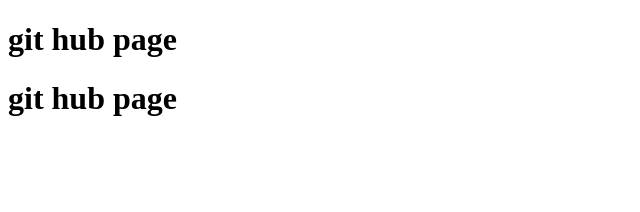
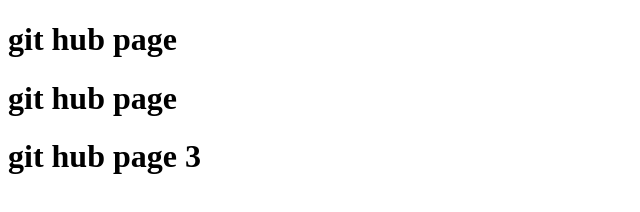
Before and after one commit to vishal-wos/test-page, a plain HTML site: page index.html in a window 1280 px wide. Shown: the whole page, without its empty margins (0-640 px from the left). Drawn offline with Linux system fonts and the light colour scheme.

Commit message:
test reset

```diff
--- a/index.html
+++ b/index.html
@@ -9,5 +9,6 @@
 
     <h1>git hub page</h1>
     <h1>git hub page</h1>
+    <h1>git hub page 3</h1>
 </body>
 </html>
```
